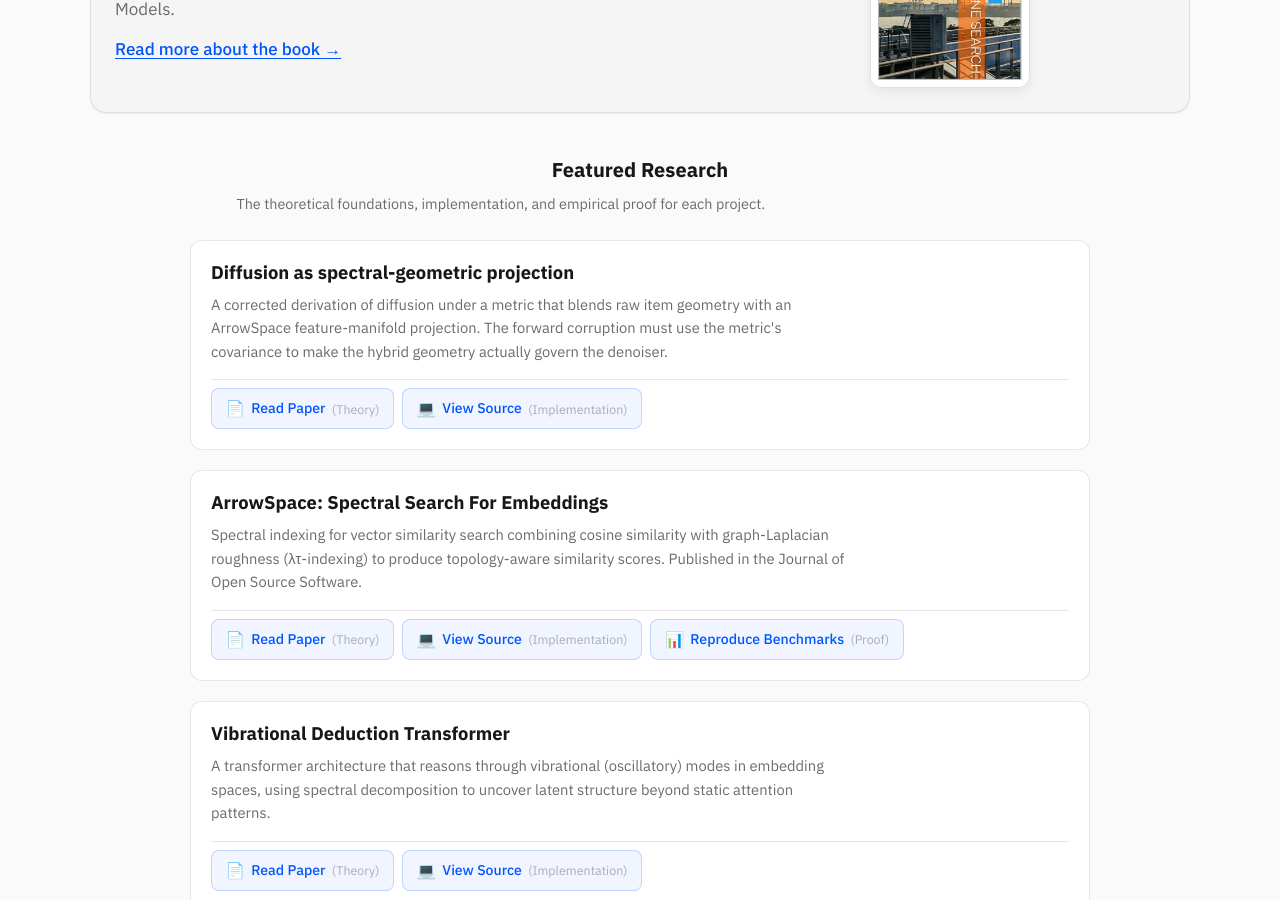
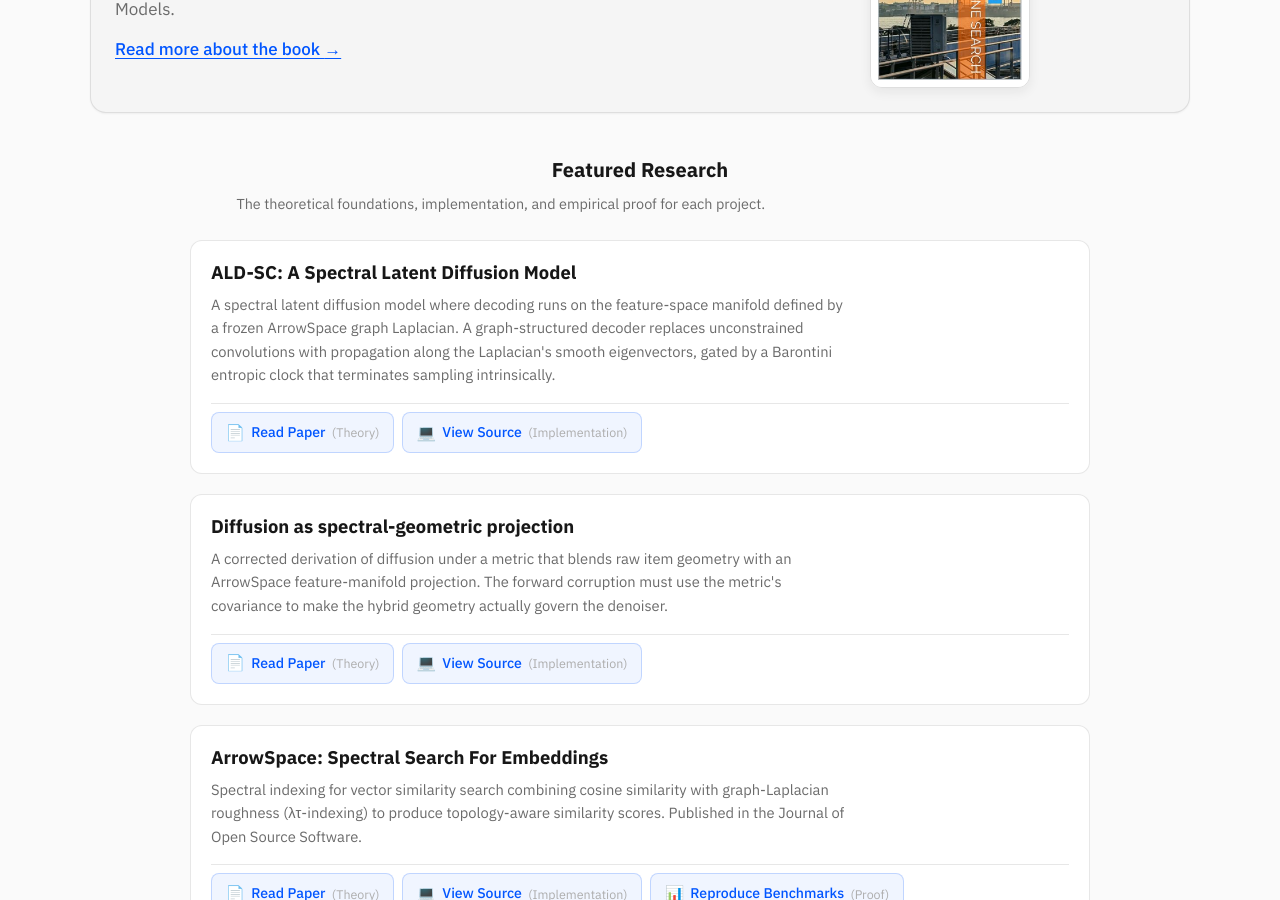
Before and after one commit to Mec-iS/staticwebpage, a Jekyll site: the page built from index.md, in a window 1280 px wide and 900 px high, scrolled down 1010 px. Built offline with Jekyll 4.4.1, drawn with Linux system fonts in a browser that asks for light colours.

Commit message:
feat(home): feature ALD-SC spectral latent diffusion preprint in Featured Research

```diff
--- a/index.md
+++ b/index.md
@@ -367,6 +367,14 @@ layout: default
 
   <div class="featured-works-grid">
     {% include triad-card.html
+      title="ALD-SC: A Spectral Latent Diffusion Model"
+      abstract="A spectral latent diffusion model where decoding runs on the feature-space manifold defined by a frozen ArrowSpace graph Laplacian. A graph-structured decoder replaces unconstrained convolutions with propagation along the Laplacian's smooth eigenvectors, gated by a Barontini entropic clock that terminates sampling intrinsically."
+      paper_url="https://doi.org/10.5281/zenodo.21456829"
+      source_url="https://github.com/tuned-org-uk/arrowspace-latent-diffusion"
+      tags="latent-diffusion arrowspace spectral"
+    %}
+
+    {% include triad-card.html
       title="Diffusion as spectral-geometric projection"
       abstract="A corrected derivation of diffusion under a metric that blends raw item geometry with an ArrowSpace feature-manifold projection. The forward corruption must use the metric's covariance to make the hybrid geometry actually govern the denoiser."
       paper_url="/posts/021_diffusion_as_spectral_geometric_projection/"
```
